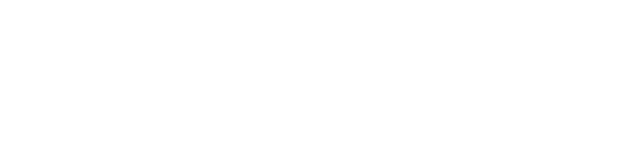
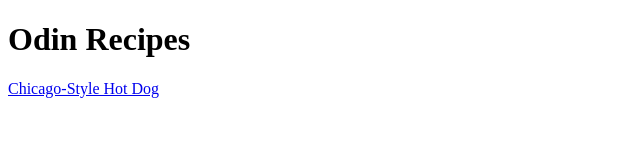
Before and after one commit to shadnajmalddin2/odin-recipes, a plain HTML site: page index.html in a window 1280 px wide. Shown: the whole page, without its empty margins (0-640 px from the left). Drawn offline with Linux system fonts and the light colour scheme.

Commit message:
Linking the recipe page to the main page

```diff
--- a/index.html
+++ b/index.html
@@ -6,6 +6,7 @@
     <title>Odin Recipes</title>
 </head>
 <body>
-
+    <h1>Odin Recipes</h1>
+    <a href="recipes/chicago-style-hot-dog.html">Chicago-Style Hot Dog</a>
 </body>
 </html>
```
